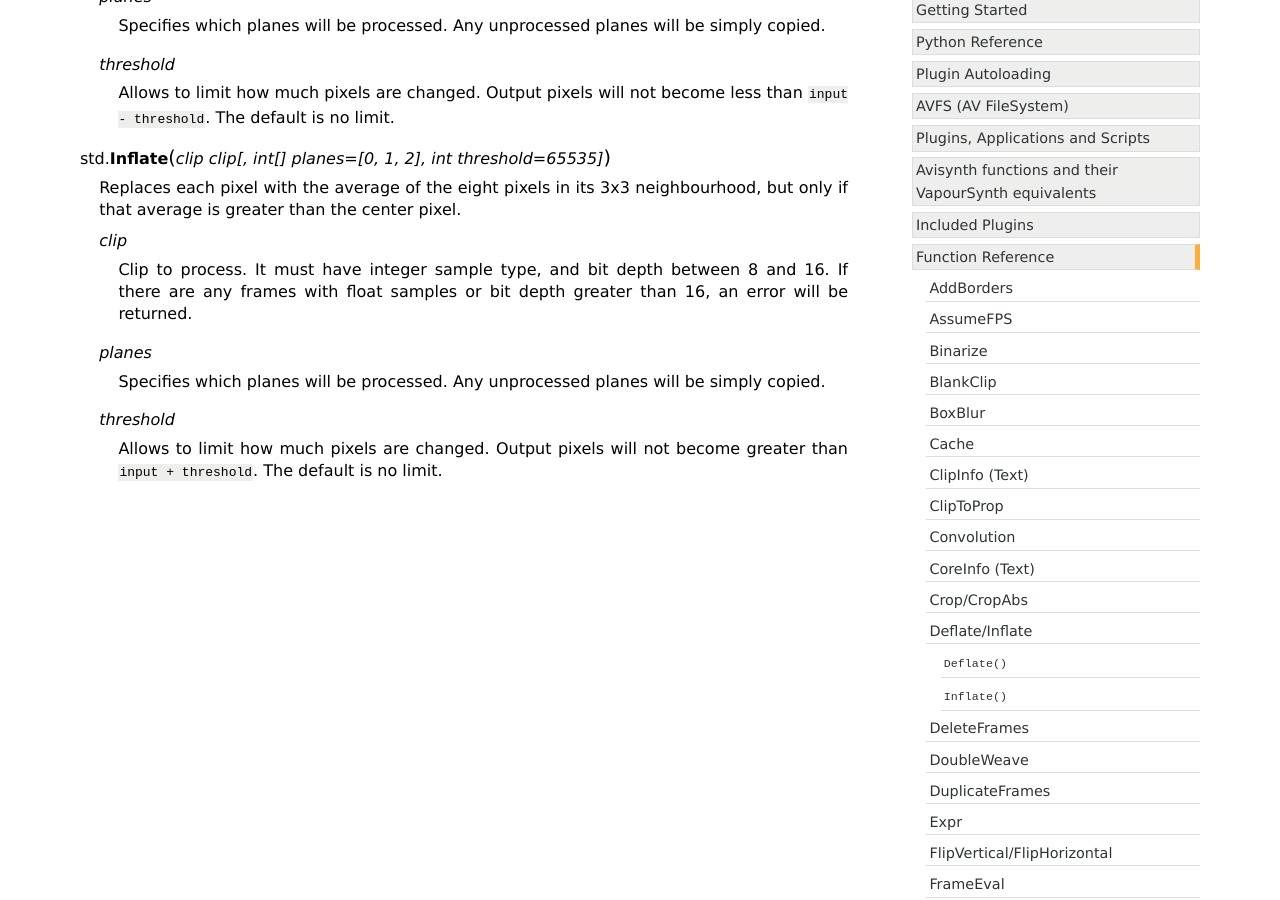
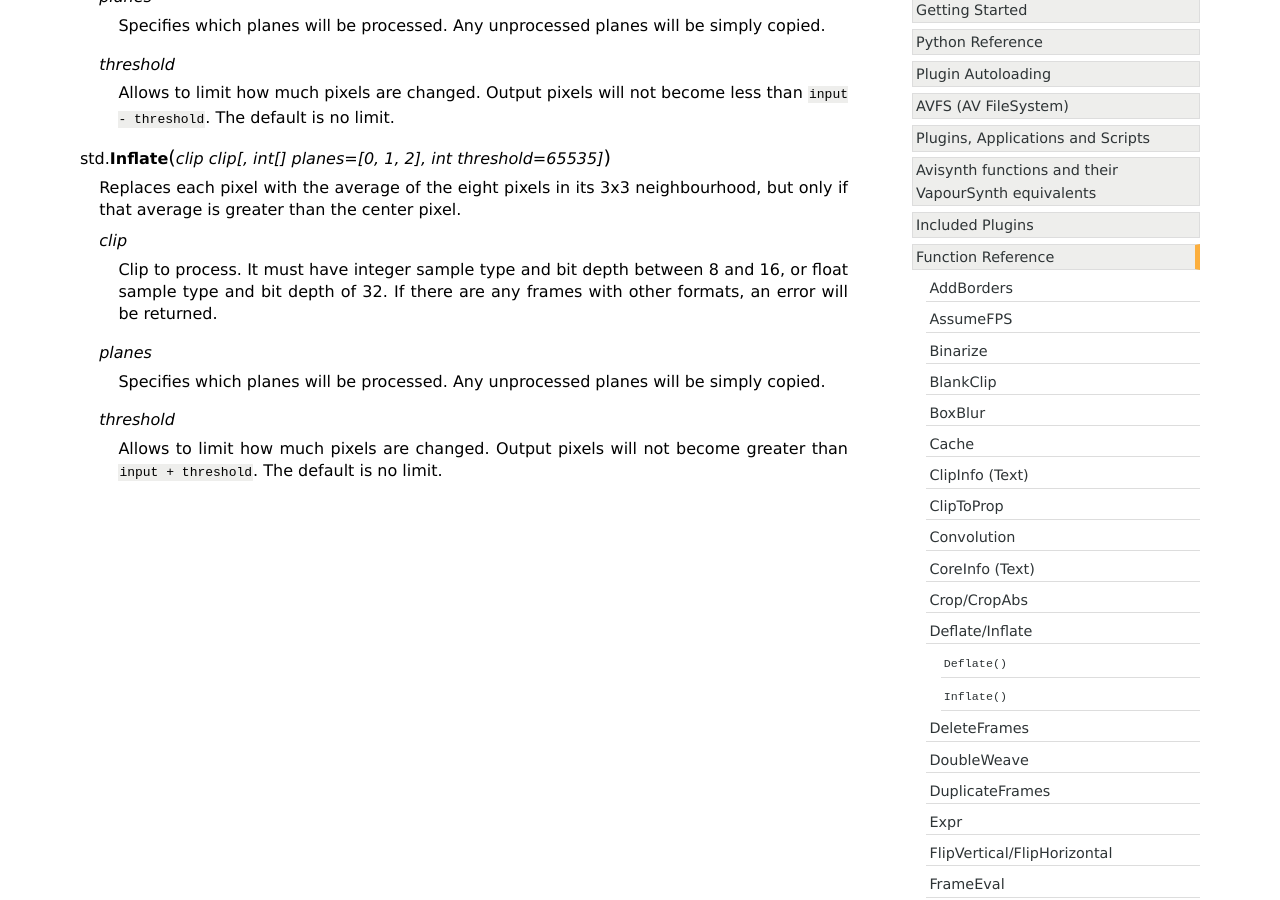
Before and after one commit to vapoursynth/vapoursynth, a Sphinx documentation site: the page built from doc/functions/deflate_inflate.rst, in a window 1280 px wide and 900 px high, scrolled down 375 px. Built offline with Sphinx 7.4.7, drawn with Linux system fonts in a browser that asks for light colours; formulas are drawn with MathJax 3.

Commit message:
Update deflate_inflate.rst

```diff
--- a/doc/functions/deflate_inflate.rst
+++ b/doc/functions/deflate_inflate.rst
@@ -30,9 +30,10 @@ Deflate/Inflate
    pixel.
 
    *clip*
-      Clip to process. It must have integer sample type, and bit depth
-      between 8 and 16. If there are any frames with float samples or
-      bit depth greater than 16, an error will be returned.
+      Clip to process. It must have integer sample type and bit depth
+      between 8 and 16, or float sample type and bit depth of 32. If
+      there are any frames with other formats, an error will be
+      returned.
 
    *planes*
       Specifies which planes will be processed. Any unprocessed planes
```
